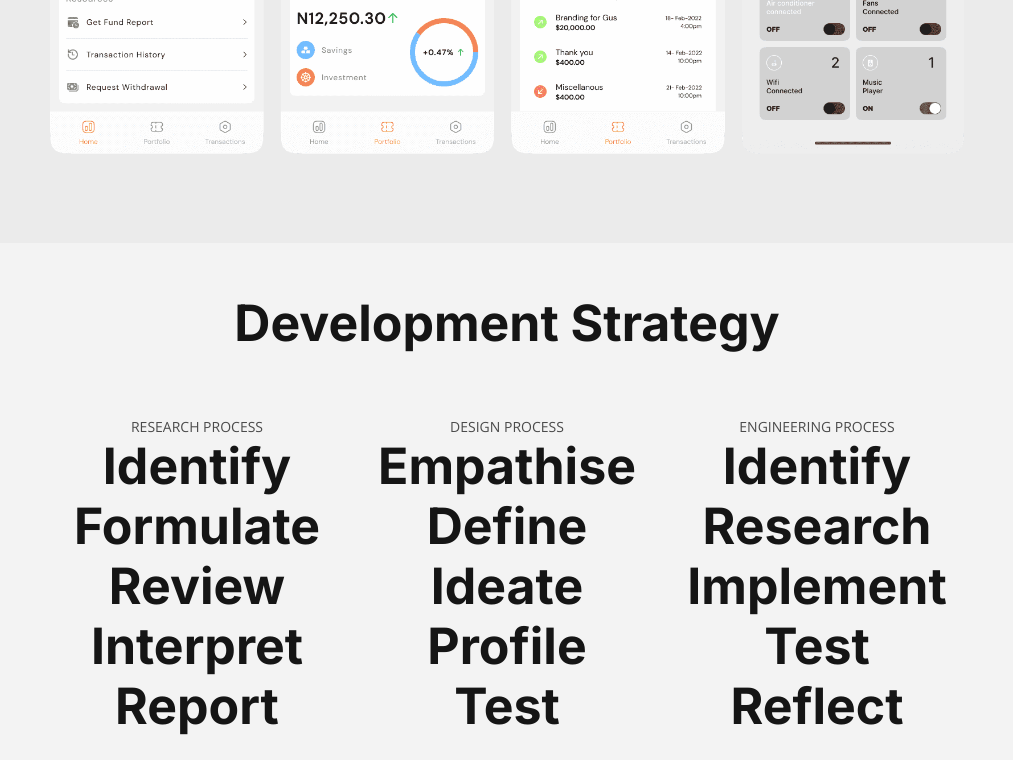
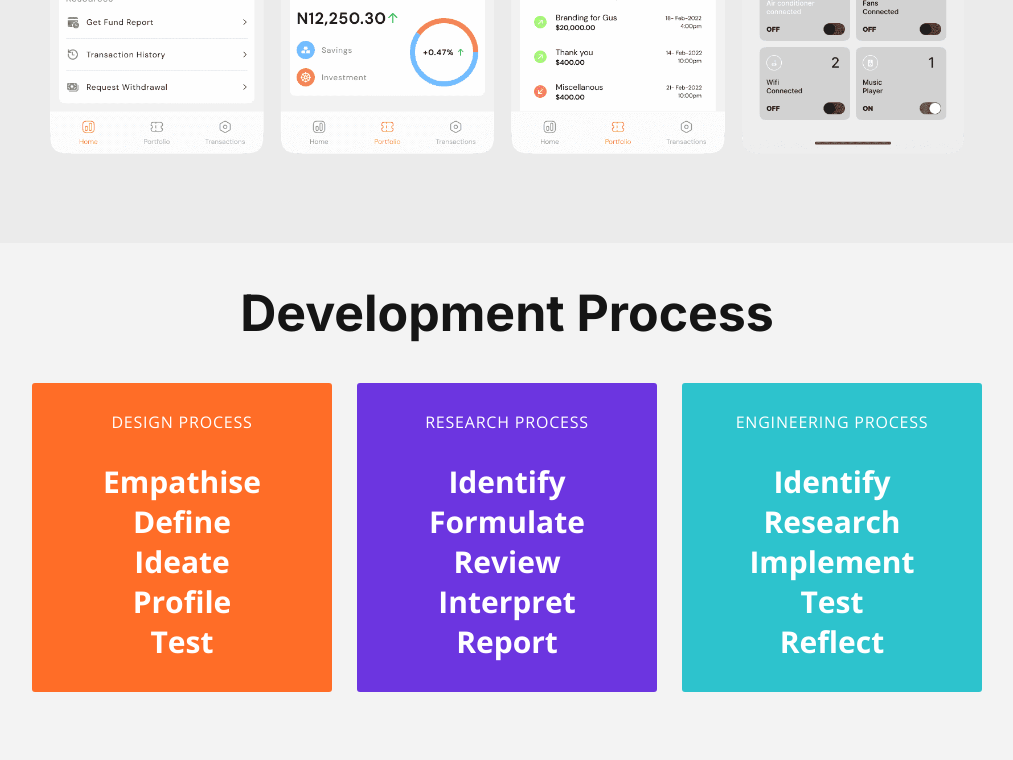
Before and after one commit to solomonmarvel97/boltcliq, a Vue app: page / in a window 1280 px wide. Shown: the part 2000-2760 px from the top of the page, without its empty margins (133-1146 px from the left). Built offline with nearby package versions, Linux system fonts and the light colour scheme.

Commit message:
made necessary changes to the development process component

```diff
--- a/src/components/Footer.vue
+++ b/src/components/Footer.vue
@@ -33,7 +33,7 @@
   width: 100%;
   height: 300px;
   background-color: rgb(24, 24, 24);
-  border-radius: 15px;
+  border-radius: var(--border-radius);
   padding: 40px;
 }
 
--- a/src/components/Navigation.vue
+++ b/src/components/Navigation.vue
@@ -133,7 +133,6 @@ export default {
     position: fixed;
     width: 100%;
     display: grid;
-    border-radius: 0;
     top: 0;
   }
 }
--- a/src/pages/Home/CaseStudy.vue
+++ b/src/pages/Home/CaseStudy.vue
@@ -86,7 +86,7 @@ export default {
   box-shadow: 0px 10px 50px 5px rgba(0, 0, 0, 0.038);
   padding: 20px;
   background-color: rgba(255, 255, 255, 0.277);
-  border-radius: 30px;
+  border-radius: var(--border-radius);
   min-height: 400px;
 }
 
--- a/src/pages/Home/Contact.vue
+++ b/src/pages/Home/Contact.vue
@@ -86,7 +86,7 @@
 .contact-grid .child {
   width: 100%;
   object-fit: cover;
-  border-radius: 20px;
+  border-radius: var(--border-radius);
 }
 
 .contact-grid img {
--- a/src/pages/Home/Hero2.vue
+++ b/src/pages/Home/Hero2.vue
@@ -45,7 +45,7 @@
   background: #6565650e;
   margin: 0 auto;
   margin-top: 3em;
-  border-radius: 50px;
+  border-radius: var(--border-radius);
 }
 
 .hero {
@@ -66,7 +66,7 @@
 }
 
 .hero .container .avatar {
-  border-radius: 50%;
+  border-radius: var(--border-radius);
   width: 50px;
   height: 50px;
   margin-right: 0.5em;
@@ -88,7 +88,7 @@
   object-fit: cover;
   width: 200px;
   height: 200px;
-  border-radius: 50%;
+  border-radius: var(--border-radius);
 }
 
 .hero .container .wrapper {
--- a/src/pages/Home/Hero4.vue
+++ b/src/pages/Home/Hero4.vue
@@ -11,7 +11,7 @@
 .home {
   width: 90%;
   height: 100%;
-  border-radius: 50px;
+  border-radius: var(--border-radius);
   background-color: rgba(98, 98, 98, 0.067);
   margin: 0 auto;
 }
--- a/src/pages/Home/Processes.vue
+++ b/src/pages/Home/Processes.vue
@@ -1,80 +1,100 @@
 <template>
-  <div class="mt-5 mb-5">
-    <h1>Development Strategy</h1>
-    <div class="processes">
-      <div class="process">
-        <p>RESEARCH PROCESS</p>
-        <div class="container">
-          <h1>Identify</h1>
-          <h1>Formulate</h1>
-          <h1>Review</h1>
-          <h1>Interpret</h1>
-          <h1>Report</h1>
-        </div>
-      </div>
-      <div class="process">
-        <p>DESIGN PROCESS</p>
-        <div class="container">
-          <h1>Empathise</h1>
-          <h1>Define</h1>
-          <h1>Ideate</h1>
-          <h1>Profile</h1>
-          <h1>Test</h1>
-        </div>
-      </div>
-      <div class="process">
-        <p>ENGINEERING PROCESS</p>
-        <div class="container">
-          <h1>Identify</h1>
-          <h1>Research</h1>
-          <h1>Implement</h1>
-          <h1>Test</h1>
-          <h1>Reflect</h1>
-        </div>
+  <div>
+    <div class="mb-4 mt-4">
+    <h1 class="center">Development Process</h1>
+    </div>
+  <div class="process_flex">
+    <div class="process" v-for="(i, index) in processes" :key="index" :style="{backgroundColor: i.color}">
+      <span>{{i.title}}</span>
+      <div>
+        <p v-for="(process,index) in i.processes" :key="index">{{ process }}</p>
       </div>
     </div>
   </div>
+  </div>
 </template>
 
+<script>
+export default {
+  data() {
+    return {
+      processes: [
+        {
+          color: '#FF6D27',
+          title: 'design process',
+          processes: [
+              'Empathise',
+            'Define',
+            'Ideate',
+            'Profile',
+            'Test',
+          ]
+        },
+        {
+          color: '#6C35E0',
+          title: 'research process',
+          processes: [
+            'Identify',
+            'Formulate',
+            'Review',
+            'Interpret',
+            'Report',
+          ]
+        },
+        {
+          color: '#2DC3CD',
+          title: 'engineering process',
+          processes: [
+            'Identify',
+            'Research',
+            'Implement',
+            'Test',
+            'Reflect',
+          ]
+        }
+
+      ]
+    }
+  }
+}
+</script>
+
 <style scoped>
-.processes {
-  margin-top: 4em;
+.process_flex {
   display: flex;
+  gap: 25px;
+  justify-content: center;
   flex-wrap: wrap;
-  justify-content: center;
-  gap: 60px 10px;
 }
 
-
-.processes > div {
+.process {
+  display: grid;
+  place-items: center;
+  padding: 30px;
+  background-color: black;
   flex-basis: 300px;
+  border-radius: var(--border-radius);
+  gap: 30px
 }
 
+.process span {
+  text-transform: uppercase;
+  font-weight: 400;
+  font-size: 16px;
+  line-height: 19px;
+  text-align: center;
+  letter-spacing: 0.05em;
+  color: white
+}
 
-p {
-  font-size: 14px;
-  color: rgb(75, 75, 75);
-  text-transform: uppercase;
+.process p {
+  font-style: normal;
+  font-weight: 700;
+  font-size: 30px;
+  line-height: 40px; /* or 133% */
+  color: #FFFFFF;
   text-align: center;
 }
 
 
-h1 {
-  font-weight: bold;
-  transition: all 0.2s;
-  text-align: center;
-  color: #151515;
-}
-
-@media (max-width: 768px) {
-  h1 {
-    font-size: 35px;
-  }
-}
 </style>
-
-<script>
-export default {
-  name: "Processes",
-};
-</script>
--- a/src/pages/Home/Services.vue
+++ b/src/pages/Home/Services.vue
@@ -59,7 +59,7 @@
   bottom: 0;
   left: 0;
   z-index: 100;
-  border-radius: 20px;
+  border-radius: var(--border-radius);
 }
 
 
@@ -70,7 +70,7 @@
   top: 0;
   left: 0;
   object-fit: cover;
-  border-radius: 20px;
+  border-radius: var(--border-radius);
 }
 
 
```
Also changed, not shown: src/pages/Home/Testimonials.vue (+4 -4 lines).
